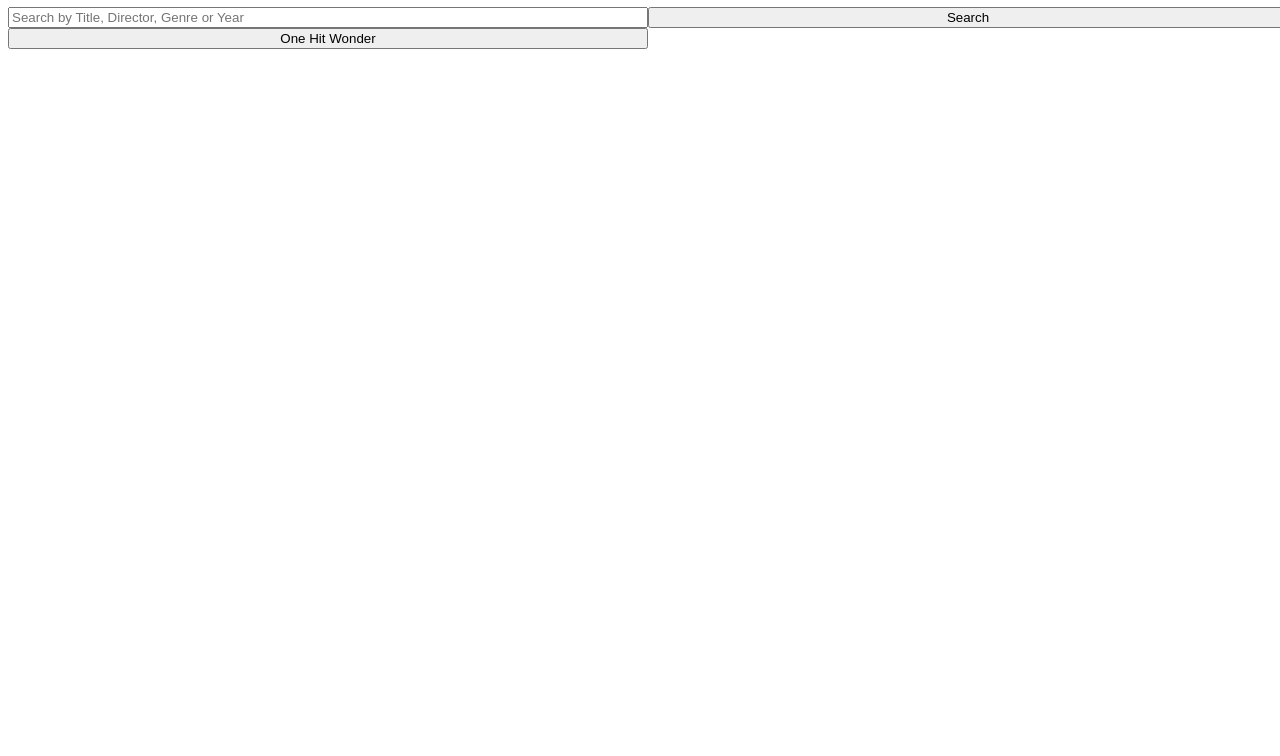
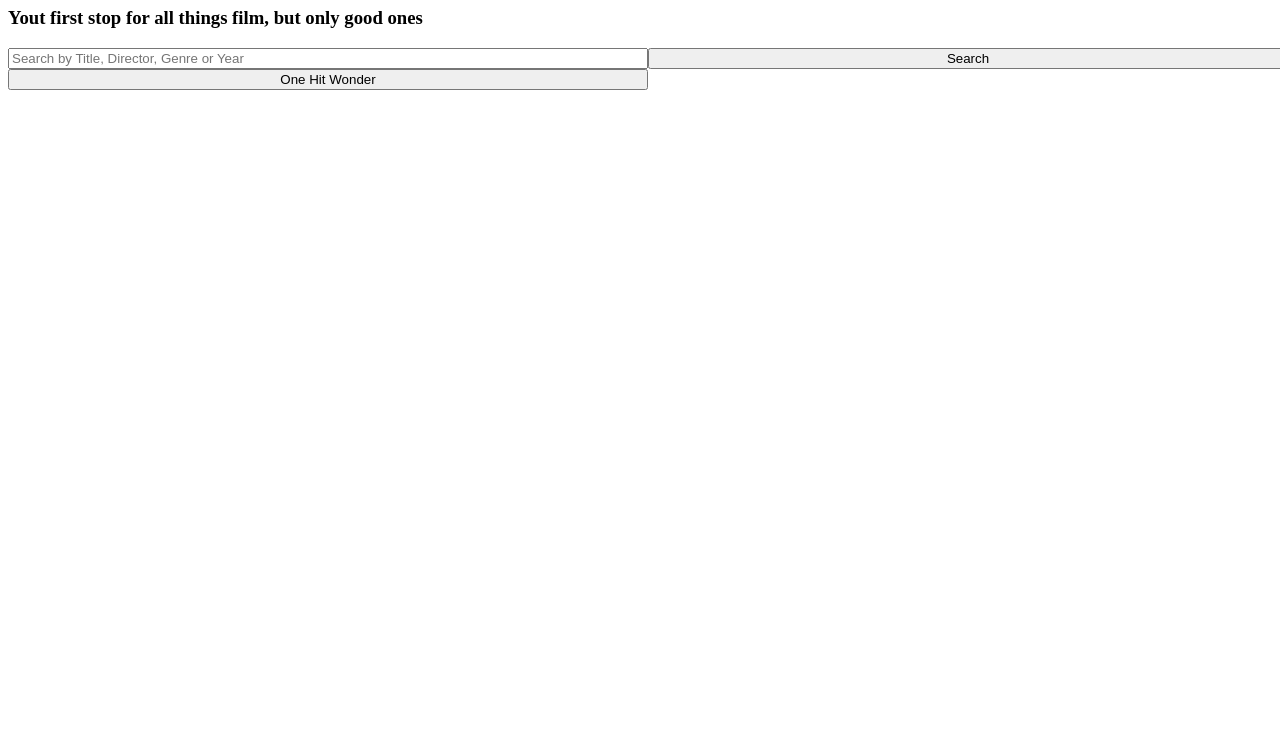
Before and after one commit to MugishaU/Mugalboogle, a website: page index.html in a window 1280 px wide. Shown: the part 73-829 px from the top of the page. Drawn offline with Linux system fonts and the light colour scheme.

Commit message:
add small description to top of page

```diff
--- a/index.html
+++ b/index.html
@@ -9,6 +9,7 @@
 </head>
 <body>
     <h1>MugalBoogle</h1>
+    <h3>Yout first stop for all things film, but only good ones</h3>
     <section>
         <form id= "form">
             <input id="input" type="text" placeholder="Search by Title, Director, Genre or Year"></input>
```
